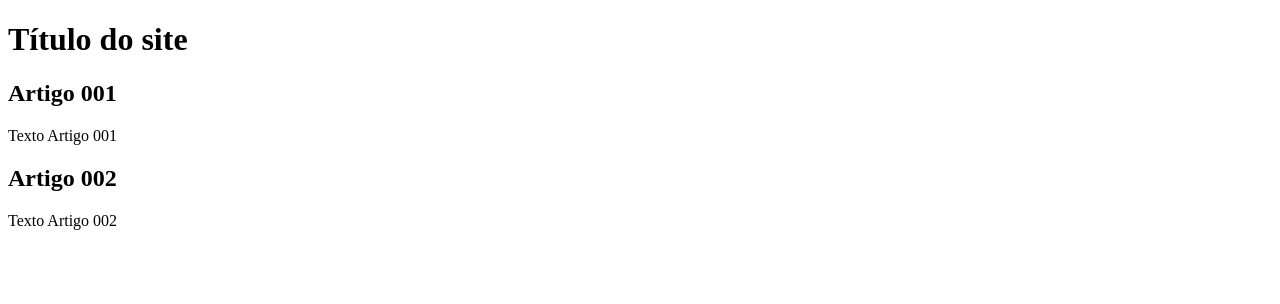
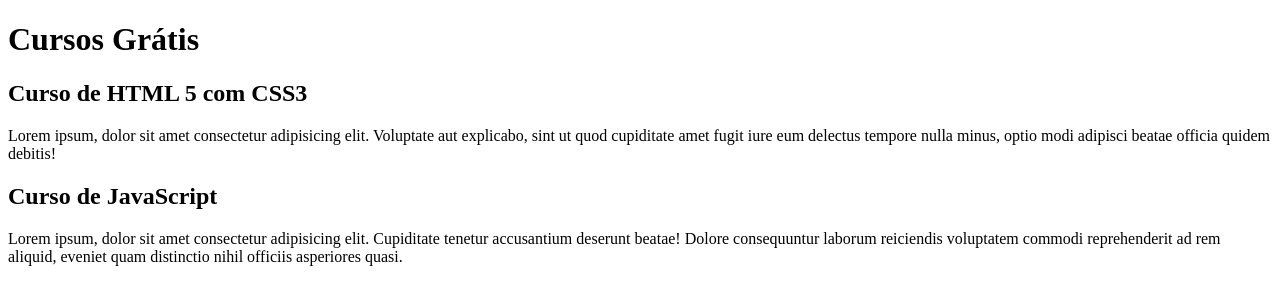
Before and after one commit to Marcos-Vinicius-Santos-Ramos/projeto-site, a plain HTML site: page index.html in a window 1280 px wide. Drawn offline with Linux system fonts and the light colour scheme.

Commit message:
comecei a escrever o conteúdo

```diff
--- a/index.html
+++ b/index.html
@@ -9,15 +9,15 @@
 <body>
     <main>
         <header>
-            <h1>Título do site</h1>
+            <h1>Cursos Grátis</h1>
         </header>
         <article>
-            <h2>Artigo 001</h2>
-            <p>Texto Artigo 001</p>
+            <h2>Curso de HTML 5 com CSS3</h2>
+            <p>Lorem ipsum, dolor sit amet consectetur adipisicing elit. Voluptate aut explicabo, sint ut quod cupiditate amet fugit iure eum delectus tempore nulla minus, optio modi adipisci beatae officia quidem debitis!</p>
         </article>
         <article>
-            <h2>Artigo 002</h2>
-            <p>Texto Artigo 002</p>
+            <h2>Curso de JavaScript</h2>
+            <p>Lorem ipsum, dolor sit amet consectetur adipisicing elit. Cupiditate tenetur accusantium deserunt beatae! Dolore consequuntur laborum reiciendis voluptatem commodi reprehenderit ad rem aliquid, eveniet quam distinctio nihil officiis asperiores quasi.</p>
         </article>
     </main>
 </body>
```
